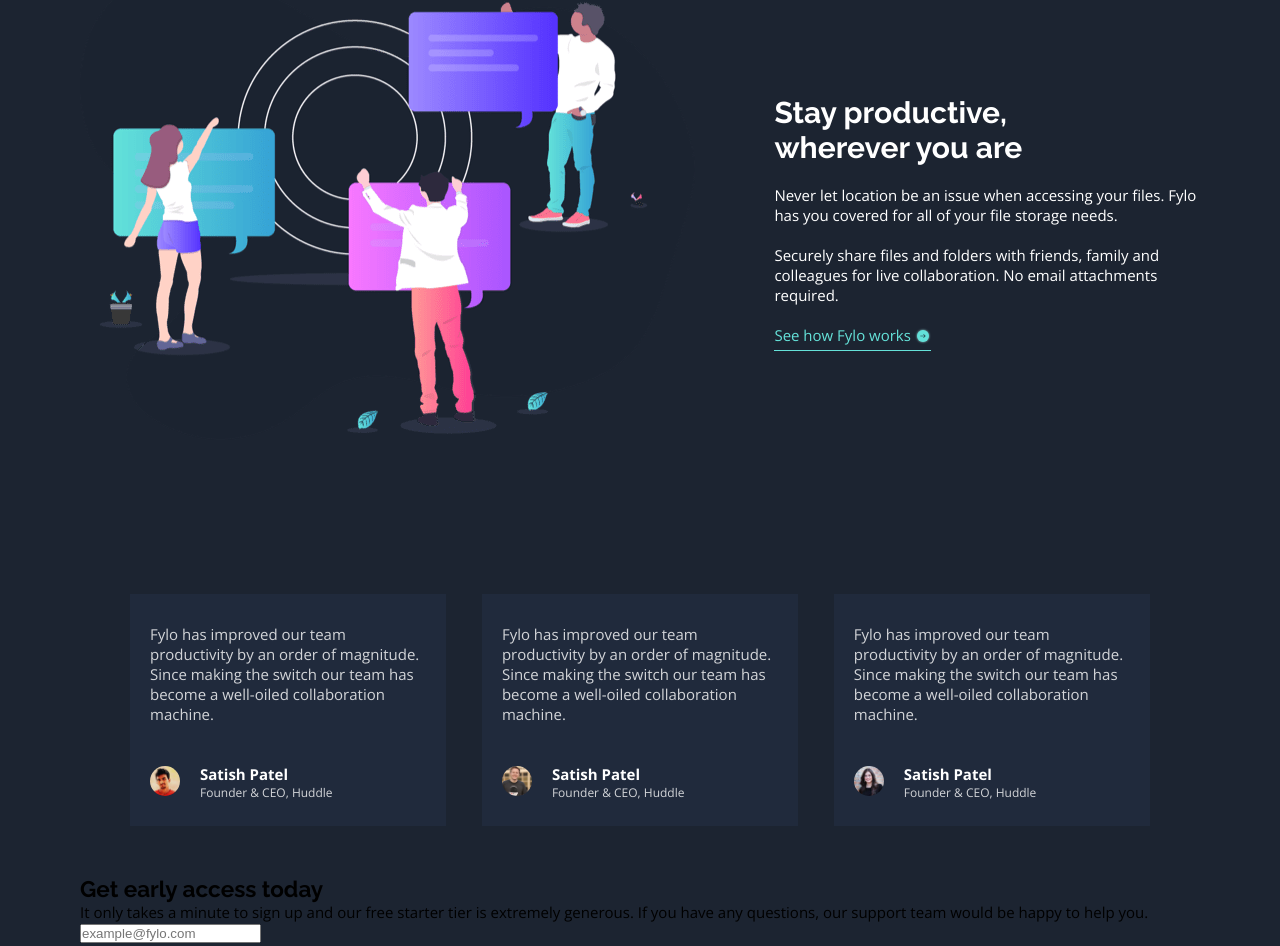
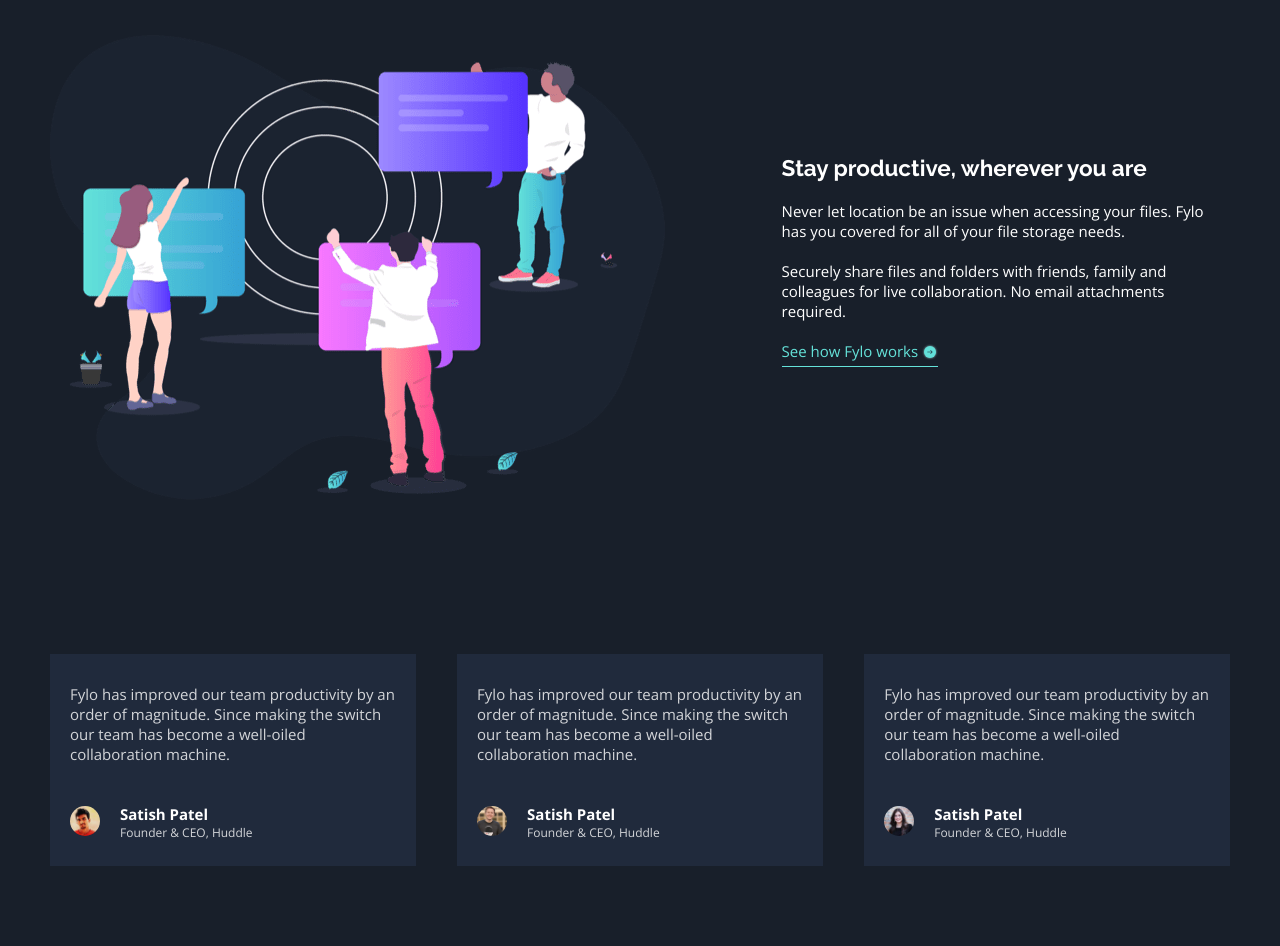
Before and after one commit to Sanideth/Fylo-Dark-Theme, a React (Create React App) app: page / in a window 1280 px wide. Shown: the part 1788-2734 px from the top of the page. Built offline with nearby package versions, Linux system fonts and the light colour scheme.

Commit message:
desktop styling done

```diff
--- a/src/App.css
+++ b/src/App.css
@@ -10,11 +10,7 @@
 
 body {
   font-size: 1.5rem;
-  font-family: "Open Sans", sans-serif;
-  background-color: #1c2431; }
-
-.App {
-  padding: 4rem 8rem; }
+  font-family: "Open Sans", sans-serif; }
 
 ul {
   list-style: none; }
@@ -30,20 +26,21 @@
 h4,
 h5,
 h6 {
-  font-family: "Raleway", sans-serif; }
+  font-family: "Raleway", sans-serif;
+  color: #fff; }
 
+.header {
+  background-color: #1c2431;
+  padding: 5rem; }
   .header__top {
     display: flex;
     justify-content: space-between; }
-
   .header__list {
     display: flex; }
     .header__list > *:not(:last-child) {
       margin-right: 2rem; }
-
   .header__link {
     color: #fff; }
-
   .header__intro {
     display: flex;
     flex-direction: column;
@@ -52,19 +49,18 @@
     padding: 5rem 0; }
     .header__intro > *:not(:last-child) {
       margin-bottom: 3rem; }
-
   .header__img {
     display: block;
     width: 80%;
     margin: 0 auto; }
-
   .header__text-container {
     text-align: center; }
     .header__text-container > *:not(:last-child) {
       margin-bottom: 3rem; }
 
 .section-bonuses {
-  padding: 10rem 0; }
+  background-color: #181f2a;
+  padding: 10rem 5rem; }
   .section-bonuses__bonuses {
     display: grid;
     grid-template-columns: repeat(2, 1fr);
@@ -84,7 +80,8 @@
       margin-bottom: 1.5rem; }
 
 .section-remote {
-  padding: 10rem 0; }
+  background-color: #181f2a;
+  padding: 10rem 5rem; }
   .section-remote__content {
     display: flex;
     justify-content: space-between; }
@@ -98,7 +95,8 @@
       margin-bottom: 2rem; }
 
 .section-testimonials {
-  padding: 5rem; }
+  background-color: #181f2a;
+  padding: 5rem 5rem 12rem 5rem; }
   .section-testimonials__testimonials {
     display: flex;
     justify-content: space-between; }
@@ -120,6 +118,98 @@
     width: 3rem;
     height: 3rem;
     border-radius: 50%; }
+
+.footer {
+  background-color: #0b1523; }
+  .footer__box-container {
+    background-image: linear-gradient(180deg, #181f2a 60%, #0b1523 0); }
+  .footer__box {
+    width: 70%;
+    padding: 4rem 8rem 3rem 8rem;
+    margin: 0 auto;
+    background-color: #1c2431;
+    border-radius: 0.5rem;
+    text-align: center;
+    color: #fff; }
+    .footer__box > *:not(:last-child) {
+      margin-bottom: 4rem; }
+  .footer__box-text-container > *:not(:last-child) {
+    margin-bottom: 2rem; }
+  .footer__box-form {
+    display: flex;
+    justify-content: space-between;
+    align-items: center; }
+  .footer__input-container {
+    flex-basis: 65%; }
+  .footer__button-container {
+    flex-basis: 35%; }
+  .footer__input {
+    width: 100%;
+    padding: 1.5rem 4rem;
+    border-radius: 4rem;
+    border: none;
+    font-size: 1.2rem; }
+  .footer__details {
+    padding: 5rem;
+    color: #fff; }
+    .footer__details p,
+    .footer__details a,
+    .footer__details img,
+    .footer__details svg {
+      opacity: 0.9; }
+  .footer__logo-container {
+    margin-bottom: 4rem; }
+  .footer__about {
+    display: flex; }
+  .footer__info {
+    display: flex;
+    flex-basis: 50%; }
+  .footer__location {
+    flex-basis: 65%;
+    padding-right: 2rem;
+    display: flex;
+    align-items: flex-start; }
+    .footer__location > *:first-child {
+      margin-right: 2rem; }
+    .footer__location svg {
+      vertical-align: text-bottom; }
+  .footer__contact svg {
+    vertical-align: text-bottom; }
+  .footer__contact > * {
+    display: flex; }
+    .footer__contact > * > *:first-child {
+      margin-right: 2rem; }
+    .footer__contact > *:not(:last-child) {
+      margin-bottom: 1.5rem; }
+  .footer__navigation {
+    flex-basis: 50%;
+    display: flex;
+    padding-left: 8rem; }
+  .footer__nav {
+    flex-basis: 60%; }
+  .footer__list {
+    display: grid;
+    grid-template-columns: repeat(2, 1fr);
+    grid-row-gap: 1.5rem; }
+  .footer__link {
+    color: #fff; }
+  .footer__social {
+    flex-basis: 40%;
+    display: flex; }
+    .footer__social > * {
+      width: 3.1rem;
+      height: 3.1rem;
+      border-radius: 50%;
+      border: 1px solid #fff;
+      display: flex;
+      justify-content: center;
+      align-items: center; }
+    .footer__social > *:not(:last-child) {
+      margin-right: 1.5rem; }
+    .footer__social svg {
+      fill: #fff;
+      width: 1.5rem;
+      height: 1.5rem; }
 
 .container {
   max-width: 120rem;
@@ -148,6 +238,9 @@
 .heading-tertiary {
   font-size: 2rem; }
 
+.heading-footer {
+  font-size: 3.5rem; }
+
 .btn {
   outline: none;
   font-family: "Raleway", sans-serif;
@@ -155,7 +248,7 @@
 
 .btn-primary {
   padding: 1.3rem 6rem;
-  background-color: #65e2d9;
+  background-image: linear-gradient(to right, #65e2d9, #339ecc);
   border-radius: 5rem;
   font-size: 1.2rem;
   font-weight: 700; }
@@ -167,17 +260,29 @@
   border-bottom: 1px solid #65e2d9;
   position: relative; }
 
+.btn-form {
+  border-radius: 5rem;
+  font-size: 1.3rem;
+  font-weight: 700;
+  padding: 1.5rem 4rem;
+  display: inline-block;
+  background-image: linear-gradient(to right, #65e2d9, #339ecc); }
+
 .button-span {
   position: absolute;
   right: 0;
   transform: translateY(15%); }
 
-.paragraph-tertiary {
+.paragraph-tertiary,
+.paragraph-credentials,
+.paragraph-footer {
   opacity: 0.8; }
 
 .paragraph-user {
   font-weight: 700; }
 
 .paragraph-credentials {
-  font-size: 1.2rem;
-  opacity: 0.8; }
+  font-size: 1.2rem; }
+
+.paragraph-footer {
+  font-size: 1.4rem; }
--- a/src/layout/Footer.js
+++ b/src/layout/Footer.js
@@ -16,8 +16,8 @@
 const Footer = () => {
   return (
     <footer className="footer">
-      <div className="container">
-        <div className="footer__box-container">
+      <div className="footer__box-container">
+        <div className="container">
           <div className="footer__box">
             <div className="footer__box-text-container">
               <Heading
@@ -40,12 +40,14 @@
                 />
               </div>
               <div className="footer__button-container">
-                <Button text="Get Started For Free" className="form" />
+                <Button text="Get Started For Free" className="btn-form" />
               </div>
             </form>
           </div>
         </div>
-        <div className="footer__details">
+      </div>
+      <div className="footer__details">
+        <div className="container">
           <div className="footer__logo-container">
             <Logo src={logoSrc} />
           </div>
@@ -56,7 +58,7 @@
                 <Paragraph
                   className="location"
                   text="Lorem ipsum dolor sit amet, consectetur adipiscing elit, sed do eiusmod tempor incididunt ut labore et
-  dolore magna aliqua"
+dolore magna aliqua"
                 />
               </div>
               <div className="footer__contact">
--- a/src/layout/SectionRemote.js
+++ b/src/layout/SectionRemote.js
@@ -20,7 +20,7 @@
             <Heading
               element="h2"
               text="Stay productive, wherever you are"
-              className="secondary"
+              className="secondary-remote"
             />
             <Paragraph
               text="Never let location be an issue when accessing your files. Fylo has you covered for all of your file
--- a/src/sass/_base.scss
+++ b/src/sass/_base.scss
@@ -13,11 +13,9 @@
 body {
   font-size: 1.5rem;
   font-family: $font-main;
-  background-color: $blue-dark-intro;
 }
 
 .App {
-  padding: 4rem 8rem;
 }
 
 ul {
@@ -37,4 +35,5 @@
 h5,
 h6 {
   font-family: $font-secondary;
+  color: #fff;
 }
--- a/src/sass/_components.scss
+++ b/src/sass/_components.scss
@@ -30,6 +30,10 @@
   font-size: 2rem;
 }
 
+.heading-footer {
+  font-size: 3.5rem;
+}
+
 .btn {
   outline: none;
   font-family: $font-secondary;
@@ -38,7 +42,7 @@
 
 .btn-primary {
   padding: 1.3rem 6rem;
-  background-color: $color-cyan;
+  background-image: linear-gradient(to right, $color-cyan, $color-blue);
   border-radius: 5rem;
   font-size: 1.2rem;
   font-weight: 700;
@@ -52,13 +56,24 @@
   position: relative;
 }
 
+.btn-form {
+  border-radius: 5rem;
+  font-size: 1.3rem;
+  font-weight: 700;
+  padding: 1.5rem 4rem;
+  display: inline-block;
+  background-image: linear-gradient(to right, $color-cyan, $color-blue);
+}
+
 .button-span {
   position: absolute;
   right: 0;
   transform: translateY(15%);
 }
 
-.paragraph-tertiary {
+.paragraph-tertiary,
+.paragraph-credentials,
+.paragraph-footer {
   opacity: 0.8;
 }
 
@@ -67,5 +82,8 @@
 }
 .paragraph-credentials {
   font-size: 1.2rem;
-  opacity: 0.8;
 }
+
+.paragraph-footer {
+  font-size: 1.4rem;
+}
--- a/src/sass/_layout.scss
+++ b/src/sass/_layout.scss
@@ -1,4 +1,6 @@
 .header {
+  background-color: $blue-dark-intro;
+  padding: 5rem;
   &__top {
     display: flex;
     justify-content: space-between;
@@ -42,7 +44,8 @@
 }
 
 .section-bonuses {
-  padding: 10rem 0;
+  background-color: $blue-dark-main;
+  padding: 10rem 5rem;
   &__bonuses {
     display: grid;
     grid-template-columns: repeat(2, 1fr);
@@ -72,7 +75,8 @@
 }
 
 .section-remote {
-  padding: 10rem 0;
+  background-color: $blue-dark-main;
+  padding: 10rem 5rem;
   &__content {
     display: flex;
     justify-content: space-between;
@@ -93,7 +97,8 @@
 }
 
 .section-testimonials {
-  padding: 5rem;
+  background-color: $blue-dark-main;
+  padding: 5rem 5rem 12rem 5rem;
   &__testimonials {
     display: flex;
     justify-content: space-between;
@@ -125,3 +130,145 @@
     border-radius: 50%;
   }
 }
+
+.footer {
+  background-color: $blue-dark-footer;
+
+  &__box-container {
+    background-image: linear-gradient(
+      180deg,
+      $blue-dark-main 60%,
+      $blue-dark-footer 0
+    );
+  }
+
+  &__box {
+    width: 70%;
+    padding: 4rem 8rem 3rem 8rem;
+    margin: 0 auto;
+    background-color: $blue-dark-intro;
+    border-radius: 0.5rem;
+    text-align: center;
+    color: #fff;
+    & > *:not(:last-child) {
+      margin-bottom: 4rem;
+    }
+  }
+  &__box-text-container {
+    & > *:not(:last-child) {
+      margin-bottom: 2rem;
+    }
+  }
+
+  &__box-form {
+    display: flex;
+    justify-content: space-between;
+    align-items: center;
+  }
+  &__input-container {
+    flex-basis: 65%;
+  }
+  &__button-container {
+    flex-basis: 35%;
+  }
+
+  &__input {
+    width: 100%;
+    padding: 1.5rem 4rem;
+    border-radius: 4rem;
+    border: none;
+    font-size: 1.2rem;
+  }
+  &__details {
+    padding: 5rem;
+    color: #fff;
+    & p,
+    & a,
+    & img,
+    & svg {
+      opacity: 0.9;
+    }
+  }
+  &__logo-container {
+    margin-bottom: 4rem;
+  }
+
+  &__about {
+    display: flex;
+  }
+
+  &__info {
+    display: flex;
+    flex-basis: 50%;
+  }
+  &__location {
+    flex-basis: 65%;
+    padding-right: 2rem;
+    display: flex;
+    align-items: flex-start;
+    & > *:first-child {
+      margin-right: 2rem;
+    }
+
+    & svg {
+      vertical-align: text-bottom;
+    }
+  }
+
+  &__contact {
+    & svg {
+      vertical-align: text-bottom;
+    }
+    & > * {
+      display: flex;
+      & > *:first-child {
+        margin-right: 2rem;
+      }
+      &:not(:last-child) {
+        margin-bottom: 1.5rem;
+      }
+    }
+  }
+
+  &__navigation {
+    flex-basis: 50%;
+    display: flex;
+    padding-left: 8rem;
+  }
+
+  &__nav {
+    flex-basis: 60%;
+  }
+
+  &__list {
+    display: grid;
+    grid-template-columns: repeat(2, 1fr);
+    grid-row-gap: 1.5rem;
+  }
+
+  &__link {
+    color: #fff;
+  }
+
+  &__social {
+    flex-basis: 40%;
+    display: flex;
+    & > * {
+      width: 3.1rem;
+      height: 3.1rem;
+      border-radius: 50%;
+      border: 1px solid #fff;
+      display: flex;
+      justify-content: center;
+      align-items: center;
+    }
+    & > *:not(:last-child) {
+      margin-right: 1.5rem;
+    }
+    & svg {
+      fill: #fff;
+      width: 1.5rem;
+      height: 1.5rem;
+    }
+  }
+}
```
Lines whose indentation alone changed are shown as unchanged.
